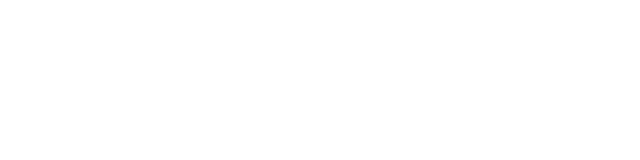
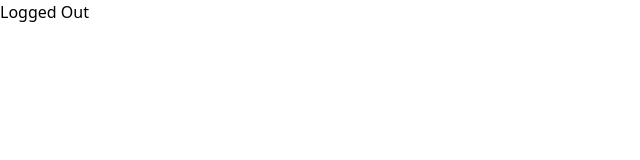
Before and after one commit to nomadcoders/nuber-eats-frontend, a React (Create React App) app: page / in a window 1280 px wide. Shown: the top 160 px of the page, without its empty margins (0-640 px from the left). Built offline with nearby package versions, Linux system fonts and the light colour scheme.

Commit message:
14.4 React Router Dom

```diff
--- a/package.json
+++ b/package.json
@@ -16,6 +16,7 @@
     "postcss": "^8.1.9",
     "react": "^17.0.1",
     "react-dom": "^17.0.1",
+    "react-router-dom": "^5.2.0",
     "react-scripts": "4.0.0-next.98",
     "tailwindcss": "^2.0.1",
     "typescript": "^4.1.2",
--- a/src/App.tsx
+++ b/src/App.tsx
@@ -1,7 +1,8 @@
 import React from "react";
+import { LoggedOutRouter } from "./routers/logged-out-router";
 
 function App() {
-  return <div></div>;
+  return <LoggedOutRouter />;
 }
 
 export default App;
--- /dev/null
+++ b/src/routers/logged-in-router.tsx
@@ -0,0 +1,3 @@
+import React from "react";
+
+export const LoggedInRouter = () => <span>Logged In</span>;
--- /dev/null
+++ b/src/routers/logged-out-router.tsx
@@ -0,0 +1,3 @@
+import React from "react";
+
+export const LoggedOutRouter = () => <span>Logged Out</span>;
```
Also changed, not shown: 1 other file (tests, documents, lock files or other folders).
